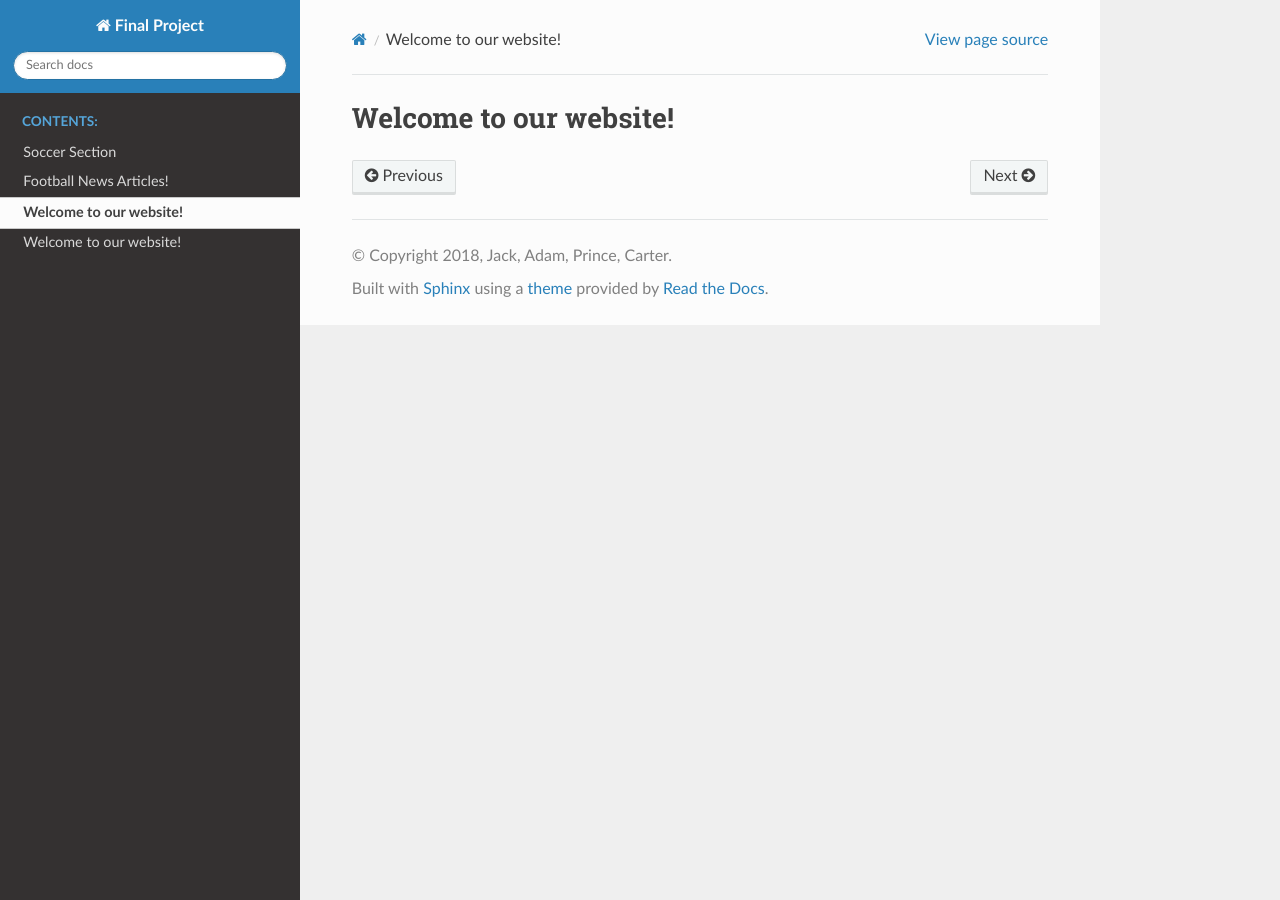
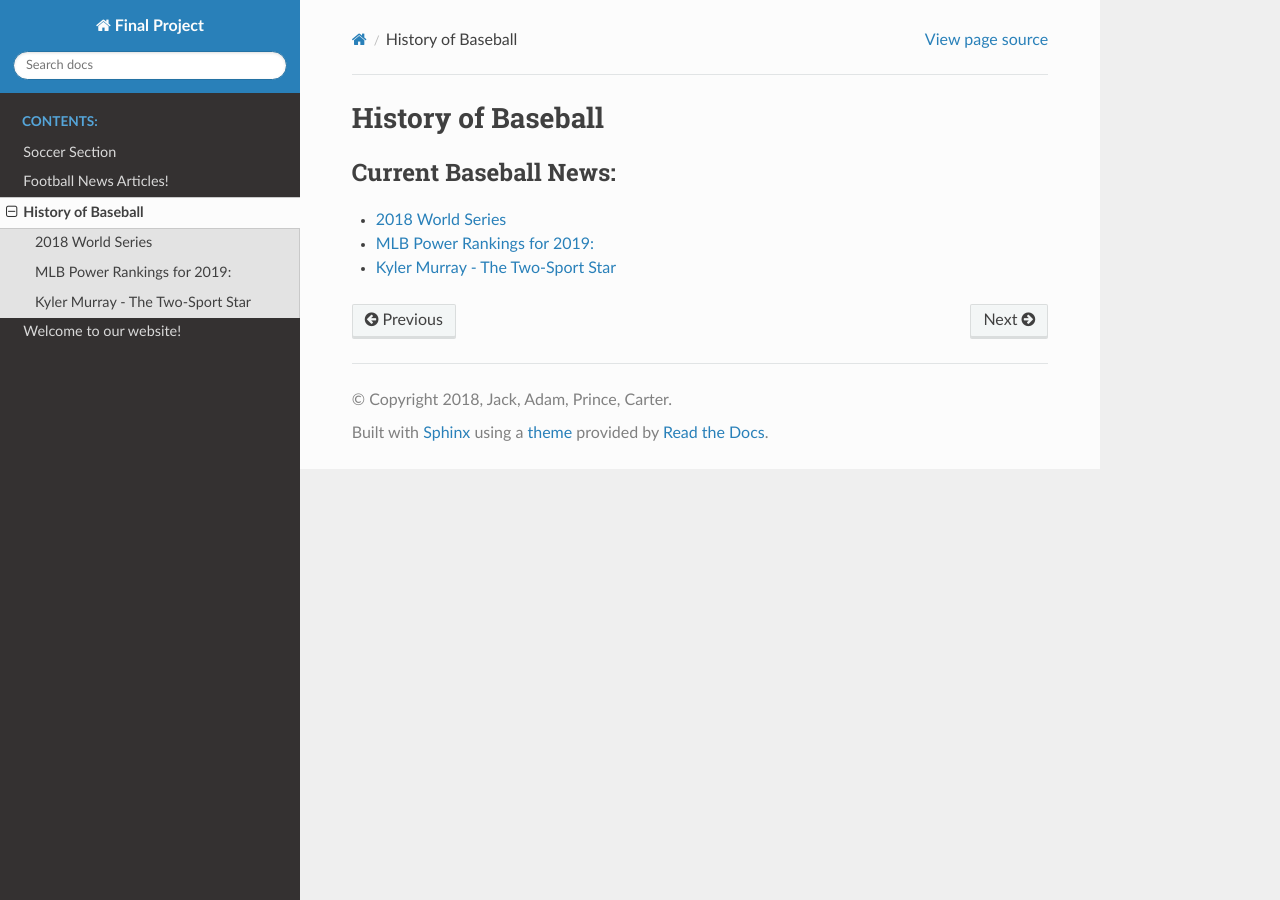
Before and after one commit to jarndt4/sports_final_project, a Sphinx documentation site: the page built from source/baseball/index.rst, in a window 1280 px wide. Built offline with Sphinx 7.4.7 and the Read the Docs theme 2.0.0, drawn with Linux system fonts in a browser that asks for light colours.

Commit message:
get all pages up

```diff
--- /dev/null
+++ b/source/baseball/01world_series/01world_series.rst
@@ -0,0 +1,2 @@
+2018 World Series
+=================
--- /dev/null
+++ b/source/baseball/03kyler_murray/03kyler_murray.rst
@@ -0,0 +1,2 @@
+Kyler Murray - The Two-Sport Star
+=================================
--- a/source/baseball/index.rst
+++ b/source/baseball/index.rst
@@ -1,2 +1,10 @@
-Welcome to our website!
+History of Baseball
 =======================
+
+.. toctree::
+   :maxdepth: 2
+   :caption: Current Baseball News:
+
+   01world_series/01world_series
+   02power_rankings/02power_rankings
+   03kyler_murray/03kyler_murray
```
Also changed, not shown: source/baseball/02power_rankings/02power_rankings.rst (added, +12 -0 lines), 7 other files.
